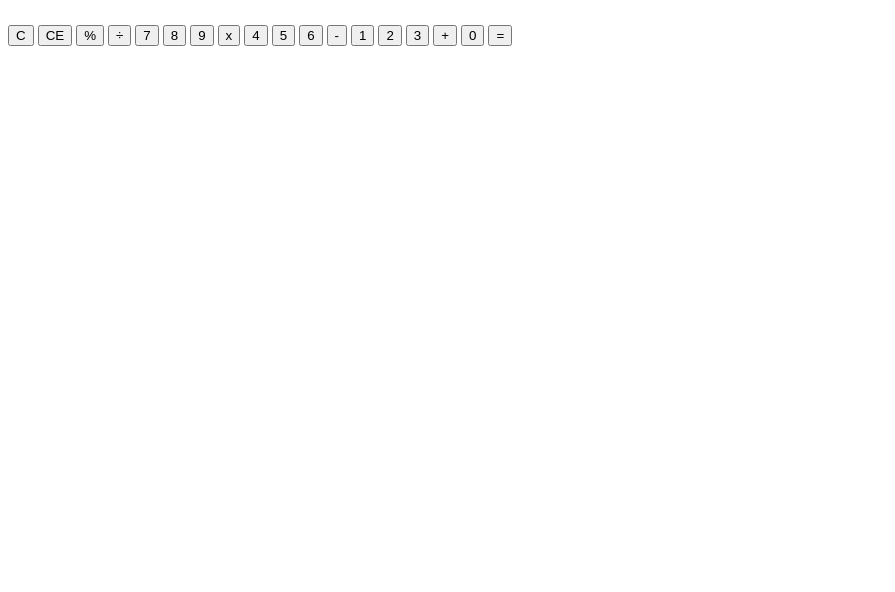
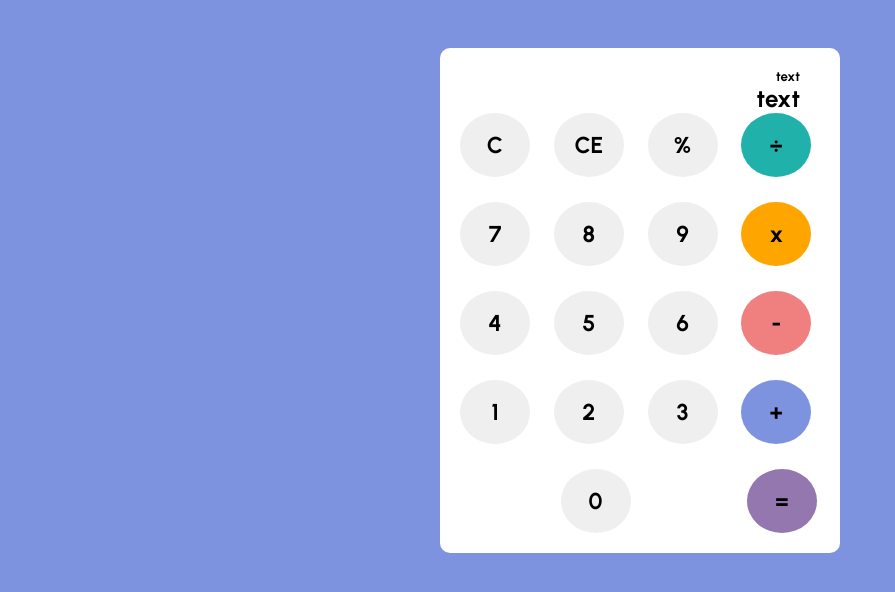
Before and after one commit to favy-codez/Nsonye-eighth-task, a plain HTML site: page index.html in a window 1280 px wide. Shown: the whole page, without its empty margins (0-895 px from the left). Drawn offline with Linux system fonts and the light colour scheme.

Commit message:
added styling

```diff
--- a/css/style.css
+++ b/css/style.css
@@ -0,0 +1,83 @@
+*{
+    padding: 0;
+    margin: 0;
+    box-sizing: border-box;
+    font-family: 'Urbanist', sans-serif;
+}
+
+body{
+    background-color: #7d93e0;
+}
+
+.container{
+    background-color: linear-gradient(#7c8fd5,#6279cc);
+}
+
+/* styling for text section and box section */
+.container{
+    width: 400px;
+    padding: 20px;
+    display: flex;
+    flex-direction: column;
+    gap: 1.5rem;
+    margin: 3rem auto 0 auto;
+    background-color: #fff;
+    border-radius: 10px;
+}
+
+.box{
+    display: grid;
+    grid-template-columns: repeat(4, 1fr);
+    gap: 25px 15px;
+}
+
+.last-sec{
+    display: flex;
+    gap: 16px;
+    width: 370px;
+    padding: 0 13px 0 0;
+    margin: 25px 0 0 0;
+}
+
+/* text section */
+.text{
+    text-align: right;
+    padding: 0 20px;
+}
+
+/* special styling for zero btn */
+.zero{
+    display: block;
+    margin: 0 auto ;
+}
+
+/* general styling for buttons */
+.btn{
+    padding: 18px 5px;
+    border-radius: 100%;
+    border: none;
+    font-size: 23px;
+    font-weight: 700;
+    width: 70px;
+}
+
+/* styling for special buttons */
+#btn-4{
+    background-color: #20b2aa;
+}
+
+#btn-8{
+    background-color: #ffa500;
+}
+
+#btn-12{
+    background-color: #f08080;
+}
+
+#btn-16{
+    background-color: #7d93e0;
+}
+
+#btn-18{
+    background-color: #9477af;
+}
--- a/index.html
+++ b/index.html
@@ -3,38 +3,54 @@
 <head>
     <meta charset="UTF-8">
     <meta name="viewport" content="width=device-width, initial-scale=1.0">
+    <!-- FONTS -->
+    <link rel="preconnect" href="https://fonts.googleapis.com">
+    <link rel="preconnect" href="https://fonts.gstatic.com" crossorigin>
+    <link href="https://fonts.googleapis.com/css2?family=Urbanist:wght@100;200;300;400;500;600;700;800&display=swap" rel="stylesheet">
     <title>Calculator-with-JS</title>
     <link rel="stylesheet" href="./css/style.css">
 </head>
 <body>
-    <div class="container">
-        <h6></h6>
-        <h2></h2>
-        <div class="box">
-            <button id="one">C</button>
-            <button id="one">CE</button>
-            <button id="one">%</button>
-            <button id="one">&divide</button>
+    <main>
+        <div class="container">
+           <section>
+            <div class="text-section">
+                <div class="text">
+                    <h5>text</h5>
+                    <h2>text</h2>
+                </div>
+            </div>
 
-            <button id="one">7</button>
-            <button id="one">8</button>
-            <button id="one">9</button>
-            <button id="one">x</button>
+            <div class="box">
+                <button class="btn" id="btn-1">C</button>
+                <button class="btn" id="btn-2">CE</button>
+                <button class="btn" id="btn-3">%</button>
+                <button class="btn" id="btn-4">&divide</button>
 
-            <button id="one">4</button>
-            <button id="one">5</button>
-            <button id="one">6</button>
-            <button id="one">-</button>
+                <button class="btn" id="btn-5">7</button>
+                <button class="btn" id="btn-6">8</button>
+                <button class="btn" id="btn-7">9</button>
+                <button class="btn" id="btn-8">x</button>
 
-            <button id="one">1</button>
-            <button id="one">2</button>
-            <button id="one">3</button>
-            <button id="one">+</button>
+                <button class="btn" id="btn-9">4</button>
+                <button class="btn" id="btn-10">5</button>
+                <button class="btn" id="btn-11">6</button>
+                <button class="btn" id="btn-12">-</button>
 
-            <button id="one">0</button>
-            <button id="one">=</button>
+                <button class="btn" id="btn-13">1</button>
+                <button class="btn" id="btn-14">2</button>
+                <button class="btn" id="btn-15">3</button>
+                <button class="btn" id="btn-16">+</button>
+            </div>
+            <div class="last-sec">
+                <div class="zero">
+                    <button class="btn" id="btn-17">0</button>
+                </div>
+                <button class="btn" id="btn-18">=</button>
+            </div>
+           </section>
         </div>
-    </div>
+    </main>
     <script src="./js/script.js"></script>
 </body>
 </html>
```
